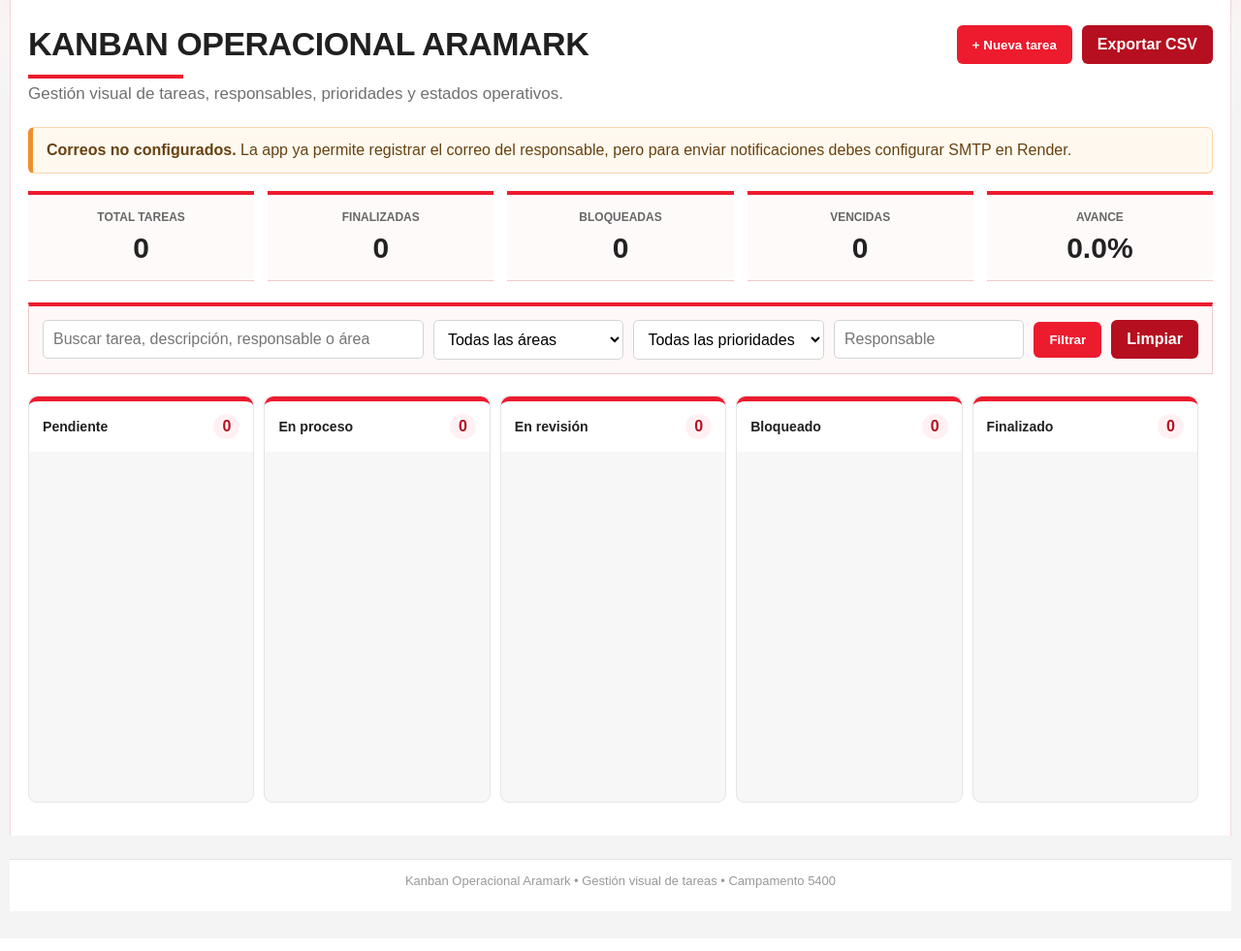
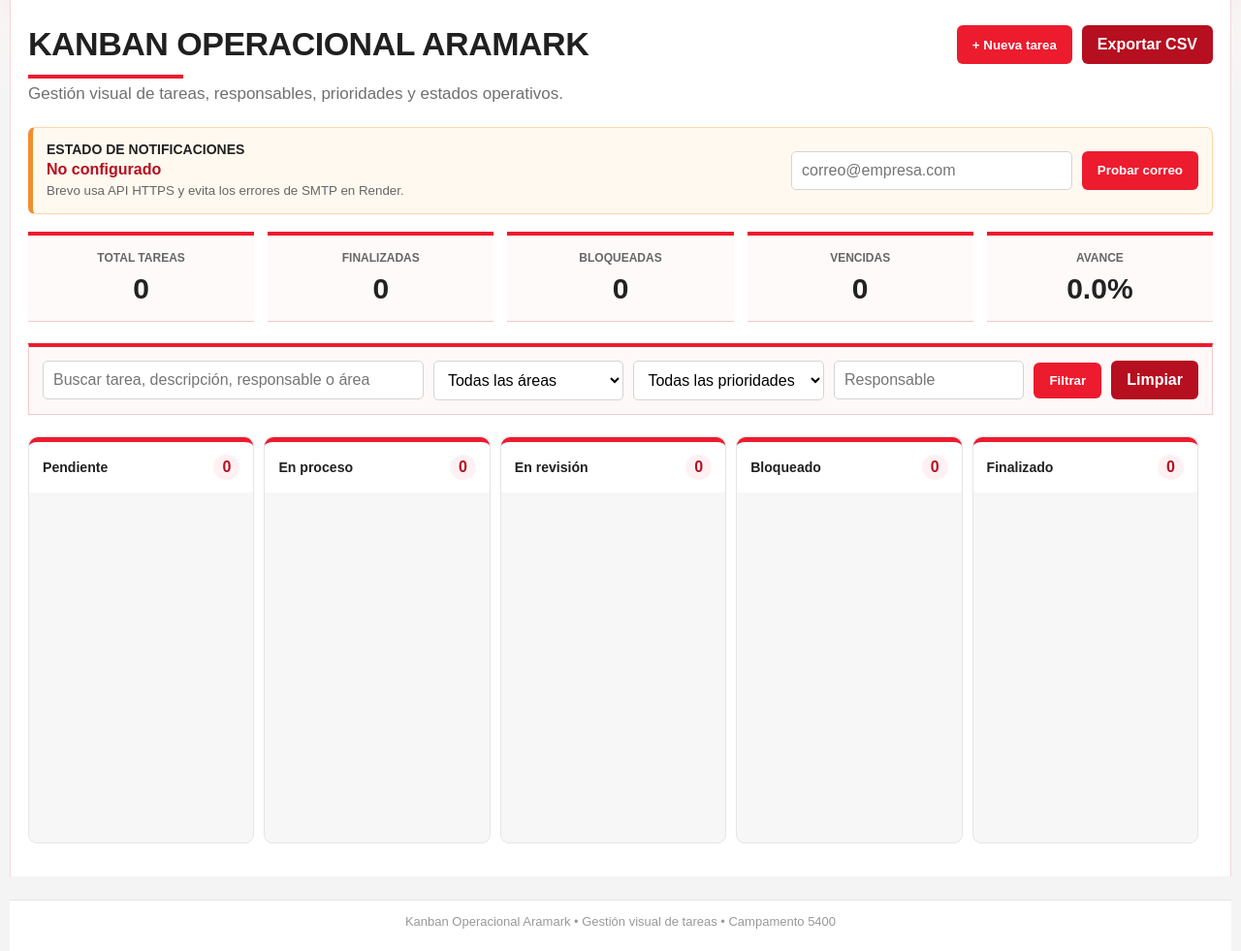
Before and after one commit to Javier-9690/kanban_aramark, a Flask app: page / in a window 1280 px wide. Shown: the part 129-1110 px from the top of the page at 97% size. Before the commit the page ends 1045 px from the top, so only its background shows below. Run offline with Flask 3, Linux system fonts and the light colour scheme; data that the repository does not hold is empty.

Commit message:
Add files via upload

```diff
--- a/app.py
+++ b/app.py
@@ -1,11 +1,15 @@
 # -*- coding: utf-8 -*-
 import csv
+import html as html_lib
 import io
+import json
 import os
 import smtplib
 import socket
 import sqlite3
 import threading
+import urllib.error
+import urllib.request
 from datetime import datetime, date
 from email.message import EmailMessage
 
@@ -72,14 +76,8 @@
 
 
 
-def email_enabled():
-    """Devuelve True si la app tiene configuración SMTP suficiente para enviar correos."""
-    required = ["SMTP_HOST", "SMTP_PORT", "SMTP_USER", "SMTP_PASSWORD", "SMTP_FROM"]
-    return all((os.environ.get(key) or "").strip() for key in required)
-
-
-def app_base_url():
-    return (os.environ.get("APP_BASE_URL") or "").strip().rstrip("/")
+def env_text(name, default=""):
+    return (os.environ.get(name) or default or "").strip()
 
 
 def env_bool(name, default=False):
@@ -89,14 +87,65 @@
     return value in {"1", "true", "yes", "si", "sí", "on"}
 
 
+def notifications_active():
+    """Permite apagar notificaciones sin borrar credenciales."""
+    return env_bool("NOTIFY_EMAIL", default=True)
+
+
+def app_base_url():
+    return env_text("APP_BASE_URL").rstrip("/")
+
+
+def brevo_sender_email():
+    return env_text("BREVO_FROM_EMAIL") or env_text("SMTP_FROM") or env_text("EMAIL_FROM")
+
+
+def brevo_enabled():
+    return bool(env_text("BREVO_API_KEY") and brevo_sender_email())
+
+
+def smtp_enabled():
+    required = ["SMTP_HOST", "SMTP_PORT", "SMTP_USER", "SMTP_PASSWORD", "SMTP_FROM"]
+    return all(env_text(key) for key in required)
+
+
+def selected_email_provider():
+    """Proveedor activo. Brevo se prioriza porque usa HTTPS y evita problemas SMTP en Render."""
+    if not notifications_active():
+        return "disabled"
+    preferred = env_text("EMAIL_PROVIDER", "auto").lower()
+    if preferred == "brevo":
+        return "brevo" if brevo_enabled() else "missing_brevo"
+    if preferred == "smtp":
+        return "smtp" if smtp_enabled() else "missing_smtp"
+    if brevo_enabled():
+        return "brevo"
+    if smtp_enabled():
+        return "smtp"
+    return "missing"
+
+
+def email_enabled():
+    return selected_email_provider() in {"brevo", "smtp"}
+
+
+def email_config_label():
+    provider = selected_email_provider()
+    if provider == "brevo":
+        return "Activo por Brevo API HTTPS"
+    if provider == "smtp":
+        return "Activo por SMTP"
+    if provider == "disabled":
+        return "Desactivado por NOTIFY_EMAIL=false"
+    if provider == "missing_brevo":
+        return "Brevo seleccionado, pero faltan BREVO_API_KEY o BREVO_FROM_EMAIL"
+    if provider == "missing_smtp":
+        return "SMTP seleccionado, pero faltan variables SMTP"
+    return "No configurado"
+
+
 def create_ipv4_connection(host, port, timeout):
-    """Abre una conexión TCP forzando IPv4.
-
-    En algunos entornos cloud, smtp.gmail.com puede resolver primero a IPv6.
-    Si el contenedor no tiene ruta IPv6, Python puede terminar con
-    [Errno 101] Network is unreachable. Esta función evita ese caso usando
-    solo registros A/IPv4.
-    """
+    """Abre una conexión TCP forzando IPv4 para compatibilidad SMTP."""
     last_exc = None
     addresses = socket.getaddrinfo(host, port, socket.AF_INET, socket.SOCK_STREAM)
     if not addresses:
@@ -127,22 +176,9 @@
         return self.context.wrap_socket(raw_socket, server_hostname=self._host)
 
 
-def _send_task_email_sync(task, subject, intro, changes=None):
-    """Envía una notificación por correo al responsable de la tarea.
-
-    En Render debes configurar SMTP_HOST, SMTP_PORT, SMTP_USER, SMTP_PASSWORD,
-    SMTP_FROM y opcionalmente APP_BASE_URL. Si no están configuradas, la app
-    sigue funcionando y solo registra el evento en logs.
-    """
-    recipient = (task.get("assignee_email") or "").strip()
-    if not recipient:
-        return False, "La tarea no tiene correo de responsable."
-    if not email_enabled():
-        app.logger.warning("Correo no enviado: SMTP no configurado. Destinatario: %s", recipient)
-        return False, "SMTP no configurado."
-
+def compose_task_email(task, intro, changes=None):
     base_url = app_base_url()
-    task_url = f"{base_url}/editar/{task['id']}" if base_url else ""
+    task_url = f"{base_url}/editar/{task['id']}" if base_url and task.get("id") else ""
     lines = [
         intro,
         "",
@@ -159,18 +195,94 @@
     if task_url:
         lines.extend(["", f"Abrir tarea: {task_url}"])
     lines.extend(["", "Kanban Operacional Aramark - Campamento 5400"])
+    text_content = "\n".join(lines)
 
+    esc = lambda value: html_lib.escape(str(value or ""))
+    change_html = ""
+    if changes:
+        change_html = "<h3>Cambios registrados</h3><ul>" + "".join(f"<li>{esc(item)}</li>" for item in changes) + "</ul>"
+    button_html = f'<p><a href="{esc(task_url)}" style="display:inline-block;background:#ed1b2e;color:#ffffff;padding:10px 14px;border-radius:5px;text-decoration:none;font-weight:bold;">Abrir tarea</a></p>' if task_url else ""
+    html_content = f"""
+    <html>
+      <body style="font-family:Arial,Helvetica,sans-serif;color:#303030;line-height:1.45;">
+        <div style="border-top:6px solid #ed1b2e;background:#ffffff;padding:18px;border:1px solid #eee;max-width:680px;">
+          <h2 style="margin-top:0;color:#202020;">Kanban Operacional Aramark</h2>
+          <p>{esc(intro)}</p>
+          <table style="border-collapse:collapse;width:100%;font-size:14px;">
+            <tr><td style="padding:7px;border-bottom:1px solid #eee;font-weight:bold;">Tarea</td><td style="padding:7px;border-bottom:1px solid #eee;">{esc(task.get('title'))}</td></tr>
+            <tr><td style="padding:7px;border-bottom:1px solid #eee;font-weight:bold;">Estado</td><td style="padding:7px;border-bottom:1px solid #eee;">{esc(STATUS_LABELS.get(task.get('status'), task.get('status') or ''))}</td></tr>
+            <tr><td style="padding:7px;border-bottom:1px solid #eee;font-weight:bold;">Prioridad</td><td style="padding:7px;border-bottom:1px solid #eee;">{esc(task.get('priority'))}</td></tr>
+            <tr><td style="padding:7px;border-bottom:1px solid #eee;font-weight:bold;">Responsable</td><td style="padding:7px;border-bottom:1px solid #eee;">{esc(task.get('assignee'))}</td></tr>
+            <tr><td style="padding:7px;border-bottom:1px solid #eee;font-weight:bold;">Área</td><td style="padding:7px;border-bottom:1px solid #eee;">{esc(task.get('area'))}</td></tr>
+            <tr><td style="padding:7px;border-bottom:1px solid #eee;font-weight:bold;">Fecha límite</td><td style="padding:7px;border-bottom:1px solid #eee;">{esc(task.get('due_date') or 'Sin fecha')}</td></tr>
+          </table>
+          {change_html}
+          {button_html}
+          <p style="font-size:12px;color:#777;margin-top:18px;">Campamento 5400 · Notificación automática.</p>
+        </div>
+      </body>
+    </html>
+    """
+    return text_content, html_content
+
+
+def send_brevo_email_sync(recipient, recipient_name, subject, text_content, html_content):
+    api_key = env_text("BREVO_API_KEY")
+    sender_email = brevo_sender_email()
+    sender_name = env_text("BREVO_FROM_NAME", "Kanban Operacional Aramark")
+    timeout = float(env_text("BREVO_TIMEOUT", "8"))
+    if not api_key or not sender_email:
+        return False, "Brevo no configurado. Falta BREVO_API_KEY o BREVO_FROM_EMAIL."
+
+    payload = {
+        "sender": {"name": sender_name, "email": sender_email},
+        "to": [{"email": recipient, "name": recipient_name or recipient}],
+        "subject": subject,
+        "htmlContent": html_content,
+        "textContent": text_content,
+    }
+    reply_to = env_text("BREVO_REPLY_TO")
+    if reply_to:
+        payload["replyTo"] = {"email": reply_to}
+
+    req = urllib.request.Request(
+        "https://api.brevo.com/v3/smtp/email",
+        data=json.dumps(payload).encode("utf-8"),
+        headers={
+            "accept": "application/json",
+            "api-key": api_key,
+            "content-type": "application/json",
+        },
+        method="POST",
+    )
+    try:
+        with urllib.request.urlopen(req, timeout=timeout) as response:
+            body = response.read().decode("utf-8", "ignore")
+            if not (200 <= response.status < 300):
+                raise RuntimeError(f"Brevo respondió HTTP {response.status}: {body}")
+            app.logger.info("Correo enviado por Brevo a %s. Respuesta: %s", recipient, body[:500])
+            return True, "Correo enviado por Brevo."
+    except urllib.error.HTTPError as exc:
+        body = exc.read().decode("utf-8", "ignore")
+        app.logger.exception("Brevo rechazó el correo a %s. HTTP %s: %s", recipient, exc.code, body)
+        return False, f"Brevo HTTP {exc.code}: {body[:500]}"
+    except Exception as exc:
+        app.logger.exception("No se pudo enviar correo por Brevo a %s: %s", recipient, exc)
+        return False, str(exc)
+
+
+def send_smtp_email_sync(recipient, subject, text_content):
     msg = EmailMessage()
     msg["Subject"] = subject
-    msg["From"] = os.environ.get("SMTP_FROM")
+    msg["From"] = env_text("SMTP_FROM")
     msg["To"] = recipient
-    msg.set_content("\n".join(lines))
+    msg.set_content(text_content)
 
-    host = os.environ.get("SMTP_HOST")
-    port = int(os.environ.get("SMTP_PORT", "587"))
-    timeout = float(os.environ.get("SMTP_TIMEOUT", "4"))
-    user = os.environ.get("SMTP_USER")
-    password = os.environ.get("SMTP_PASSWORD")
+    host = env_text("SMTP_HOST")
+    port = int(env_text("SMTP_PORT", "587"))
+    timeout = float(env_text("SMTP_TIMEOUT", "4"))
+    user = env_text("SMTP_USER")
+    password = env_text("SMTP_PASSWORD")
     use_ssl = env_bool("SMTP_SSL", default=False)
     force_ipv4 = env_bool("SMTP_FORCE_IPV4", default=True)
 
@@ -179,7 +291,7 @@
         smtp_ssl_cls = SMTPSSLIPv4 if force_ipv4 else smtplib.SMTP_SSL
         app.logger.info(
             "Intentando correo SMTP host=%s port=%s ssl=%s ipv4=%s destino=%s",
-            host, port, use_ssl, force_ipv4, recipient
+            host, port, use_ssl, force_ipv4, recipient,
         )
         if use_ssl:
             with smtp_ssl_cls(host, port, timeout=timeout) as smtp:
@@ -190,11 +302,29 @@
                 smtp.starttls()
                 smtp.login(user, password)
                 smtp.send_message(msg)
-        app.logger.info("Correo enviado correctamente para tarea %s a %s", task.get("id"), recipient)
-        return True, "Correo enviado."
+        app.logger.info("Correo enviado por SMTP a %s", recipient)
+        return True, "Correo enviado por SMTP."
     except Exception as exc:
-        app.logger.exception("No se pudo enviar correo de tarea %s: %s", task.get("id"), exc)
+        app.logger.exception("No se pudo enviar correo por SMTP a %s: %s", recipient, exc)
         return False, str(exc)
+
+
+def _send_task_email_sync(task, subject, intro, changes=None):
+    """Envía una notificación al responsable. Prioriza Brevo API HTTPS y conserva SMTP como respaldo."""
+    recipient = (task.get("assignee_email") or "").strip()
+    if not recipient:
+        return False, "La tarea no tiene correo de responsable."
+    if not email_enabled():
+        app.logger.warning("Correo no enviado: notificaciones no configuradas. Destinatario: %s", recipient)
+        return False, email_config_label()
+
+    text_content, html_content = compose_task_email(task, intro, changes)
+    provider = selected_email_provider()
+    if provider == "brevo":
+        return send_brevo_email_sync(recipient, task.get("assignee") or recipient, subject, text_content, html_content)
+    if provider == "smtp":
+        return send_smtp_email_sync(recipient, subject, text_content)
+    return False, email_config_label()
 
 
 def send_task_email(task, subject, intro, changes=None):
@@ -205,10 +335,9 @@
     if not recipient:
         return False, "La tarea no tiene correo de responsable."
     if not email_enabled():
-        app.logger.warning("Correo no programado: SMTP no configurado. Destinatario: %s", recipient)
-        return False, "SMTP no configurado."
+        app.logger.warning("Correo no programado: %s. Destinatario: %s", email_config_label(), recipient)
+        return False, email_config_label()
 
-    # Copia independiente para que el hilo no dependa del request ni de la conexión SQLite.
     task_copy = dict(task)
     changes_copy = list(changes or [])
 
@@ -218,7 +347,6 @@
 
     threading.Thread(target=worker, daemon=True).start()
     return True, "Correo programado en segundo plano."
-
 
 def normalize_status(value):
     return value if value in STATUS_KEYS else "pendiente"
@@ -413,7 +541,7 @@
 
 @app.context_processor
 def inject_globals():
-    return {"STATUSES": STATUSES, "PRIORITIES": PRIORITIES, "AREAS": AREAS, "STATUS_LABELS": STATUS_LABELS, "EMAIL_ENABLED": email_enabled()}
+    return {"STATUSES": STATUSES, "PRIORITIES": PRIORITIES, "AREAS": AREAS, "STATUS_LABELS": STATUS_LABELS, "EMAIL_ENABLED": email_enabled(), "EMAIL_CONFIG_LABEL": email_config_label()}
 
 
 @app.route("/")
@@ -529,6 +657,36 @@
     return Response(content, content_type="text/csv; charset=utf-8", headers={"Content-Disposition": "attachment; filename=kanban_aramark.csv"})
 
 
+
+@app.route("/notificaciones/probar", methods=["POST"])
+def probar_notificaciones():
+    test_email = (request.form.get("test_email") or "").strip()
+    if not test_email:
+        flash("Debes ingresar un correo para la prueba.", "error")
+        return redirect(url_for("index"))
+    fake_task = {
+        "id": 0,
+        "title": "Prueba de notificación",
+        "description": "Correo de prueba del Kanban Operacional Aramark.",
+        "status": "pendiente",
+        "priority": "Media",
+        "assignee": "Usuario de prueba",
+        "assignee_email": test_email,
+        "area": "Operaciones",
+        "due_date": "",
+    }
+    ok, message = _send_task_email_sync(
+        fake_task,
+        "Prueba de correo - Kanban Operacional Aramark",
+        "Este es un correo de prueba para verificar las notificaciones del Kanban Operacional Aramark.",
+    )
+    if ok:
+        flash(f"Correo de prueba enviado a {test_email}.", "success")
+    else:
+        flash(f"No se pudo enviar el correo de prueba: {message}", "error")
+    return redirect(url_for("index"))
+
+
 @app.route("/health")
 def health():
     return {"status": "ok", "app": APP_TITLE}
--- a/static/styles.css
+++ b/static/styles.css
@@ -188,3 +188,28 @@
 /* Ajuste profesional full-screen: evita barra horizontal inferior del tablero */
 body, .topbar, .container, .footer, .kanban-board, .kanban-column, .task-card { max-width: 100%; }
 .kanban-board, .drop-zone { scrollbar-gutter: stable; }
+
+.notify-card {
+  border: 1px solid #e8d3d5;
+  border-left: 5px solid var(--red);
+  background: #fffafa;
+  padding: 14px;
+  margin: 0 0 18px;
+  border-radius: 7px;
+  display: grid;
+  grid-template-columns: minmax(240px, 1fr) minmax(260px, 420px);
+  gap: 14px;
+  align-items: center;
+}
+.notify-card.notify-warning {
+  border-color: #ffd6a8;
+  border-left-color: var(--warn);
+  background: #fff9f0;
+}
+.notify-info strong { display: block; font-size: 14px; color: #222; text-transform: uppercase; }
+.notify-info span { display: block; margin-top: 4px; font-weight: 800; color: var(--red-dark); }
+.notify-info small { display: block; margin-top: 4px; color: #666; line-height: 1.35; }
+.notify-test-form { display: grid; grid-template-columns: minmax(0, 1fr) auto; gap: 10px; }
+@media (max-width: 780px) {
+  .notify-card, .notify-test-form { grid-template-columns: 1fr; }
+}
--- a/templates/index.html
+++ b/templates/index.html
@@ -11,12 +11,17 @@
   </div>
 </section>
 
-{% if not EMAIL_ENABLED %}
-<section class="mail-warning">
-  <strong>Correos no configurados.</strong>
-  La app ya permite registrar el correo del responsable, pero para enviar notificaciones debes configurar SMTP en Render.
+<section class="notify-card {% if not EMAIL_ENABLED %}notify-warning{% endif %}">
+  <div class="notify-info">
+    <strong>Estado de notificaciones</strong>
+    <span>{{ EMAIL_CONFIG_LABEL }}</span>
+    <small>Brevo usa API HTTPS y evita los errores de SMTP en Render.</small>
+  </div>
+  <form method="post" action="{{ url_for('probar_notificaciones') }}" class="notify-test-form">
+    <input type="email" name="test_email" placeholder="correo@empresa.com" required>
+    <button type="submit">Probar correo</button>
+  </form>
 </section>
-{% endif %}
 
 <section class="metrics-grid">
   <article class="metric-card"><span>Total tareas</span><strong>{{ metrics.total }}</strong></article>
```
Also changed, not shown: render.yaml (+13 -0 lines), README.md.
